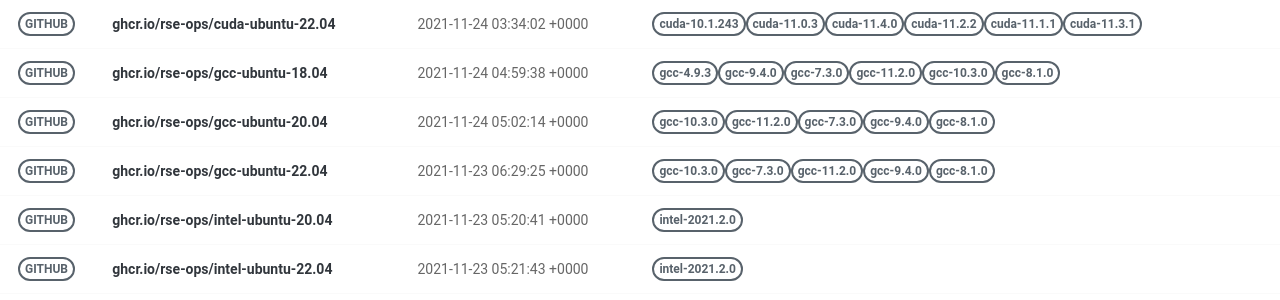
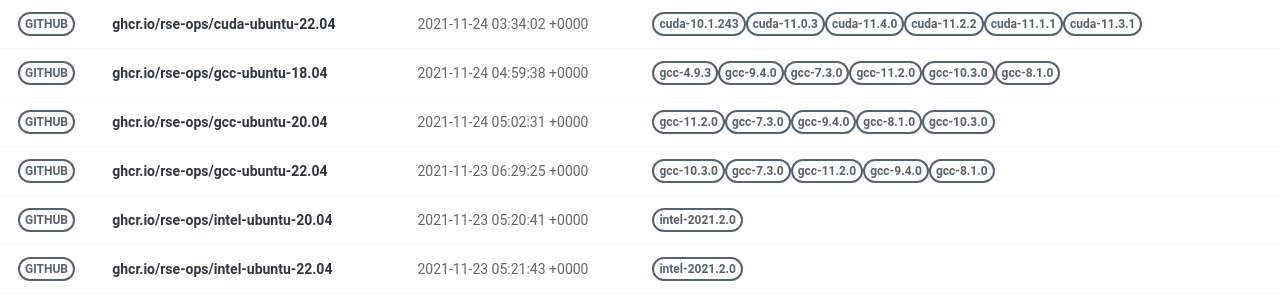
Before and after one commit to rse-ops/docker-images, a Jekyll site: the page built from pages/index.md, in a window 1280 px wide. Shown: the part 326-626 px from the top of the page. Built offline with Jekyll 4.4.1, drawn with Linux system fonts in a browser that asks for light colours; nearby versions of some CDN libraries.

Commit message:
Automated push to update library 2021-11-24

```diff
--- a/_library/ghcr.io-rse-ops-gcc-ubuntu-20.04.md
+++ b/_library/ghcr.io-rse-ops-gcc-ubuntu-20.04.md
@@ -1,14 +1,11 @@
 ---
 layout: container
 name: ghcr.io/rse-ops/gcc-ubuntu-20.04
-updated_at: 2021-11-24 05:02:14.421335
+updated_at: 2021-11-24 05:02:31.322155
 
 
 container_url: https://github.com/orgs/rse-ops/packages/container/package/gcc-ubuntu-20.04
 versions:
- - tag: gcc-10.3.0
-   dockerfile: https://github.com/rse-ops/docker-images/blob/main/ubuntu/gcc/Dockerfile
-   manifest: https://crane.ggcr.dev/manifest/ghcr.io/rse-ops/gcc-ubuntu-20.04:gcc-10.3.0
  - tag: gcc-11.2.0
    dockerfile: https://github.com/rse-ops/docker-images/blob/main/ubuntu/gcc/Dockerfile
    manifest: https://crane.ggcr.dev/manifest/ghcr.io/rse-ops/gcc-ubuntu-20.04:gcc-11.2.0
```
Also changed, not shown: other parts of _library/ghcr.io-rse-ops-gcc-ubuntu-20.04.md (+3 -0 lines).
